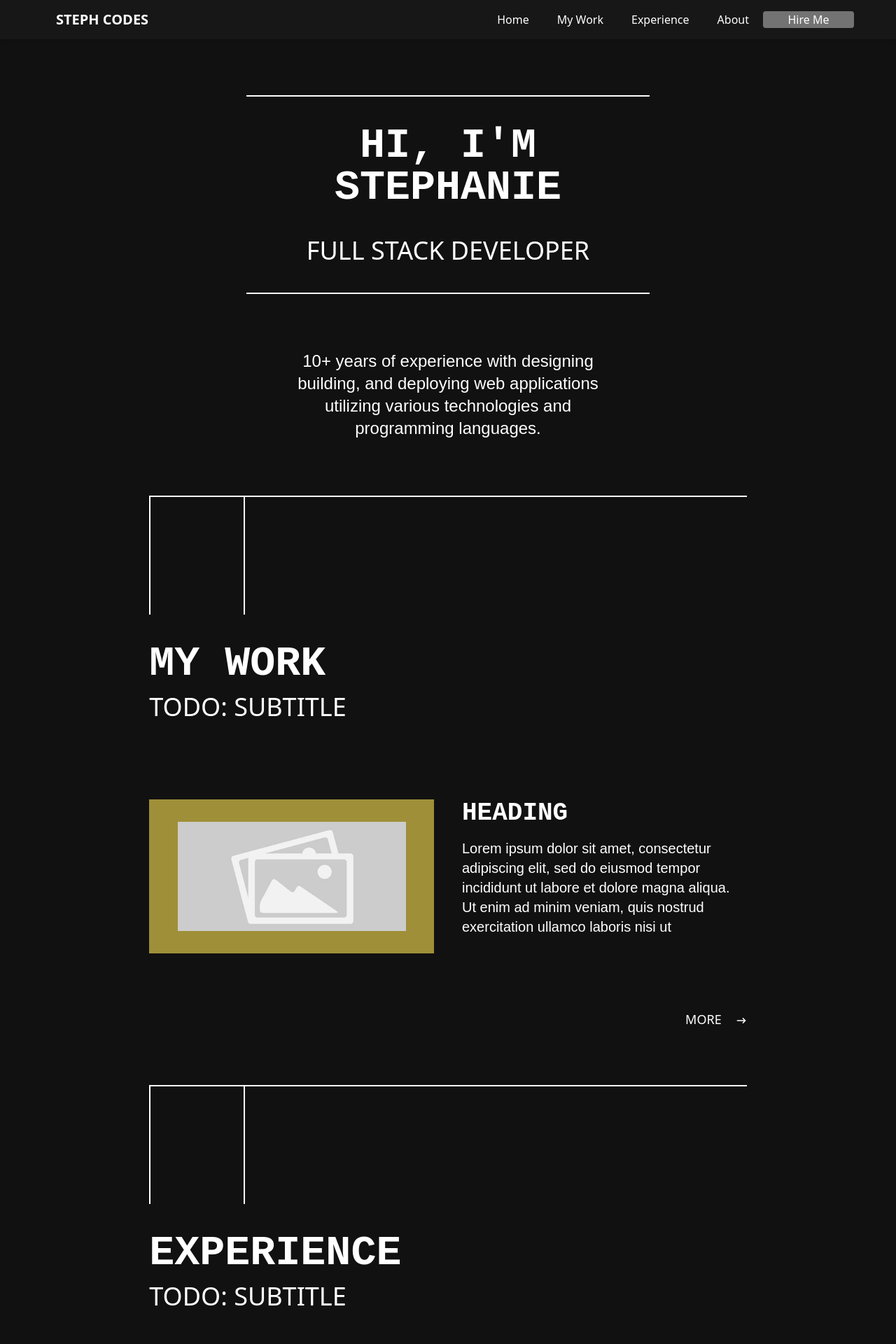
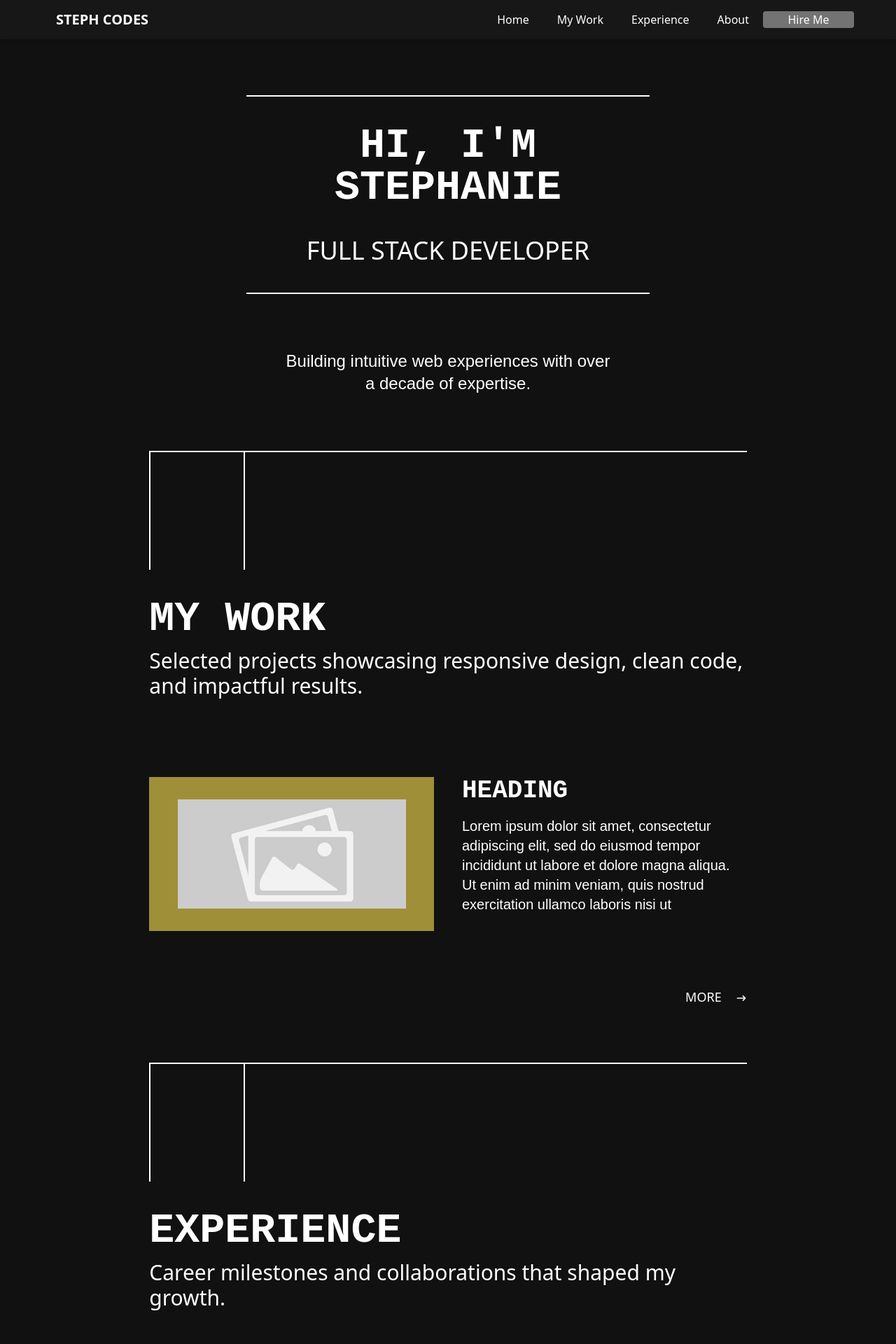
Before and after one commit to Rocklobster84/steph-codes-temp, a Next.js app: page / in a window 1280 px wide. Shown: the top 1920 px of the page at 70% size. Built offline with nearby package versions, Linux system fonts and the light colour scheme.

Commit message:
Added subtitles to each section. Broke out the contact form into a separate component and made HireMe component to hold it.

```diff
--- a/app/page.tsx
+++ b/app/page.tsx
@@ -1,4 +1,4 @@
-import { Hero, MyWork, Experience, About, ContactForm } from "@/components";
+import { Hero, MyWork, Experience, About, HireMe } from "@/components";
 
 export default function Home() {
 
@@ -8,7 +8,7 @@ export default function Home() {
       <MyWork />
       <Experience />
       <About />
-      <ContactForm />
+      <HireMe />
     </main>
   );
 }
--- a/components/About.tsx
+++ b/components/About.tsx
@@ -17,8 +17,8 @@ const About = () => {
               <div className="titles self-start text-4xl font-bold text-white md:max-w-full md:text-6xl mt-10 uppercase">
                 About
               </div>
-              <div className="self-start mt-3 text-2xl text-white md:max-w-full md:text-4xl uppercase">
-                TODO: SUBTITLE
+              <div className="self-start mt-3 text-2xl text-white md:max-w-full md:text-3xl">
+                Passionate coder, lifelong learner, mentor, and problem-solver.
               </div>
             </div>
           </div>
--- a/components/ContactForm.tsx
+++ b/components/ContactForm.tsx
@@ -33,27 +33,6 @@ const handleSubmit = async (e: React.FormEvent) => {
 };
 
   return (
-   <div className="flex flex-col mx-auto max-w-3/4 sm:max-w-3/4 md:max-w-3/4 lg:max-w-2/3 mt-14 mb-14">
-      <div className="shrink-0 self-end max-w-full h-0 border-white border-solid border-[1px] w-full sm:px" />
-      <div className="flex flex-nowrap gap-5 justify-between w-full max-md:max-w-full">
-        <div className="flex flex-col max-md:max-w-full">
-          <div className="flex gap-5 justify-between max-w-full w-[80px] md:w-[137px]">
-            <div className="shrink-0 border-white bg-white border-solid border-[1px] h-[100px] md:h-[168px] w-[1px]" />
-            <div className="shrink-0 border-white bg-white border-solid border-[1px] h-[100px] md:h-[168px] w-[1px]" />
-          </div>
-          <div className="flex flex-col self-end w-full max-w-[1325px] max-md:max-w-full">
-            <div className="titles self-start text-4xl font-bold text-white md:max-w-full md:text-6xl mt-10 uppercase">
-              Hire Me
-            </div>
-            <div className="self-start mt-3 text-2xl text-white md:max-w-full md:text-4xl uppercase">
-              TODO: SUBTITLE
-            </div>
-
-          </div>
-        </div>
-      </div>
-
-
 
     <div className="flex justify-center mt-10">
       <FormCard
@@ -107,7 +86,6 @@ const handleSubmit = async (e: React.FormEvent) => {
       </FormCard>
     </div>
 
-    </div>
   )
 }
 
--- a/components/Experience.tsx
+++ b/components/Experience.tsx
@@ -21,8 +21,8 @@ const Experience = () => {
             <div className="titles self-start text-4xl font-bold text-white md:max-w-full md:text-6xl mt-10 uppercase">
               Experience
             </div>
-            <div className="self-start mt-3 text-2xl text-white md:max-w-full md:text-4xl uppercase">
-              TODO: SUBTITLE
+            <div className="self-start mt-3 text-2xl text-white md:max-w-full md:text-3xl">
+              Career milestones and collaborations that shaped my growth.
             </div>
           </div>
         </div>
--- a/components/Hero.tsx
+++ b/components/Hero.tsx
@@ -10,7 +10,7 @@ const Hero = () => {
       <div className="mx-auto w-[calc(100%_+_2rem)] max-w-xs md:max-w-xl border-[1px] bg-white" />
 
       <p className="text-xl md:text-2xl flex-wrap flex-shrink px-10 py-20 lg:w-[calc(40%_+_2rem)] m-auto">
-        10+ years of experience with designing building, and deploying web applications utilizing various technologies and programming languages.
+        Building intuitive web experiences with over a decade of expertise.
       </p>
 
     </div>
--- /dev/null
+++ b/components/HireMe.tsx
@@ -0,0 +1,32 @@
+   import ContactForm from "./ContactForm"
+
+   const HireMe = () => {
+     return (
+
+      <div className="flex flex-col mx-auto max-w-3/4 sm:max-w-3/4 md:max-w-3/4 lg:max-w-2/3 mt-14 mb-14">
+          <div className="shrink-0 self-end max-w-full h-0 border-white border-solid border-[1px] w-full sm:px" />
+          <div className="flex flex-nowrap gap-5 justify-between w-full max-md:max-w-full">
+            <div className="flex flex-col max-md:max-w-full">
+              <div className="flex gap-5 justify-between max-w-full w-[80px] md:w-[137px]">
+                <div className="shrink-0 border-white bg-white border-solid border-[1px] h-[100px] md:h-[168px] w-[1px]" />
+                <div className="shrink-0 border-white bg-white border-solid border-[1px] h-[100px] md:h-[168px] w-[1px]" />
+              </div>
+              <div className="flex flex-col self-end w-full max-w-[1325px] max-md:max-w-full">
+                <div className="titles self-start text-4xl font-bold text-white md:max-w-full md:text-6xl mt-10 uppercase">
+                  Hire Me
+                </div>
+                <div className="self-start mt-3 text-2xl text-white md:max-w-full md:text-3xl">
+                  Let&apos;s build something remarkable—drop me a line!
+                </div>
+
+              </div>
+            </div>
+          </div>
+
+        <ContactForm />
+    </div>
+
+  )
+}
+
+export default HireMe
--- a/components/MyWork.tsx
+++ b/components/MyWork.tsx
@@ -19,8 +19,8 @@ const MyWork = () => {
             <div className="titles self-start text-4xl font-bold text-white md:max-w-full md:text-6xl mt-10 uppercase">
               My Work
             </div>
-            <div className="self-start mt-3 text-2xl text-white md:max-w-full md:text-4xl uppercase">
-              TODO: SUBTITLE
+            <div className="self-start mt-3 text-2xl text-white md:max-w-full md:text-3xl">
+              Selected projects showcasing responsive design, clean code, and impactful results.
             </div>
             <div className="mt-28 max-md:mt-10 max-md:mr-1.5 max-md:max-w-full">
               <div className="flex gap-5 items-start max-md:flex-col">
--- a/components/index.ts
+++ b/components/index.ts
@@ -2,12 +2,12 @@ import Hero from './Hero';
 import MyWork from './MyWork';
 import Experience from './Experience';
 import About from './About';
-import ContactForm from './ContactForm'
+import HireMe from './HireMe'
 
 export {
   Hero,
   MyWork,
   Experience,
   About,
-  ContactForm
+  HireMe
 };
```
